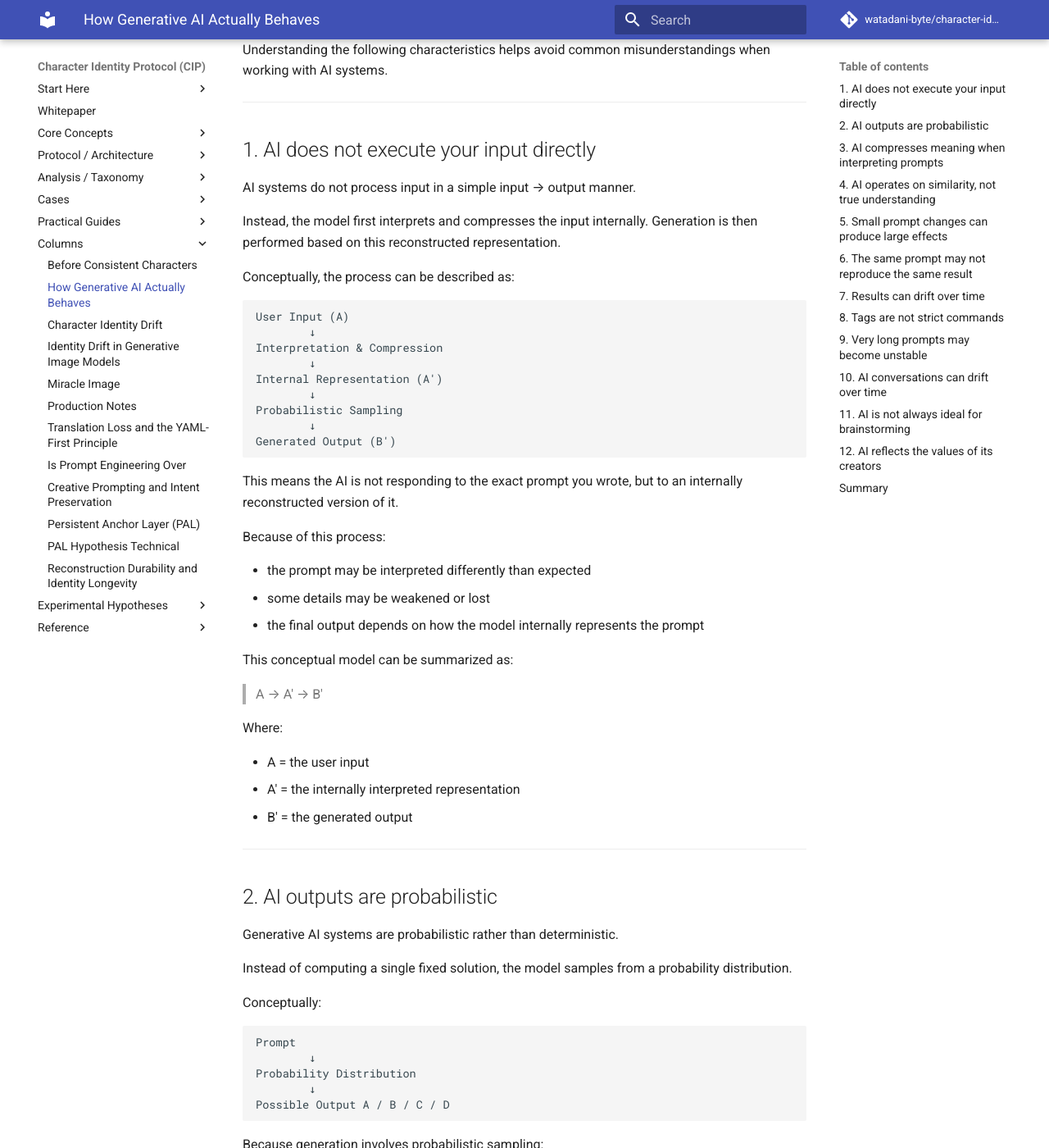
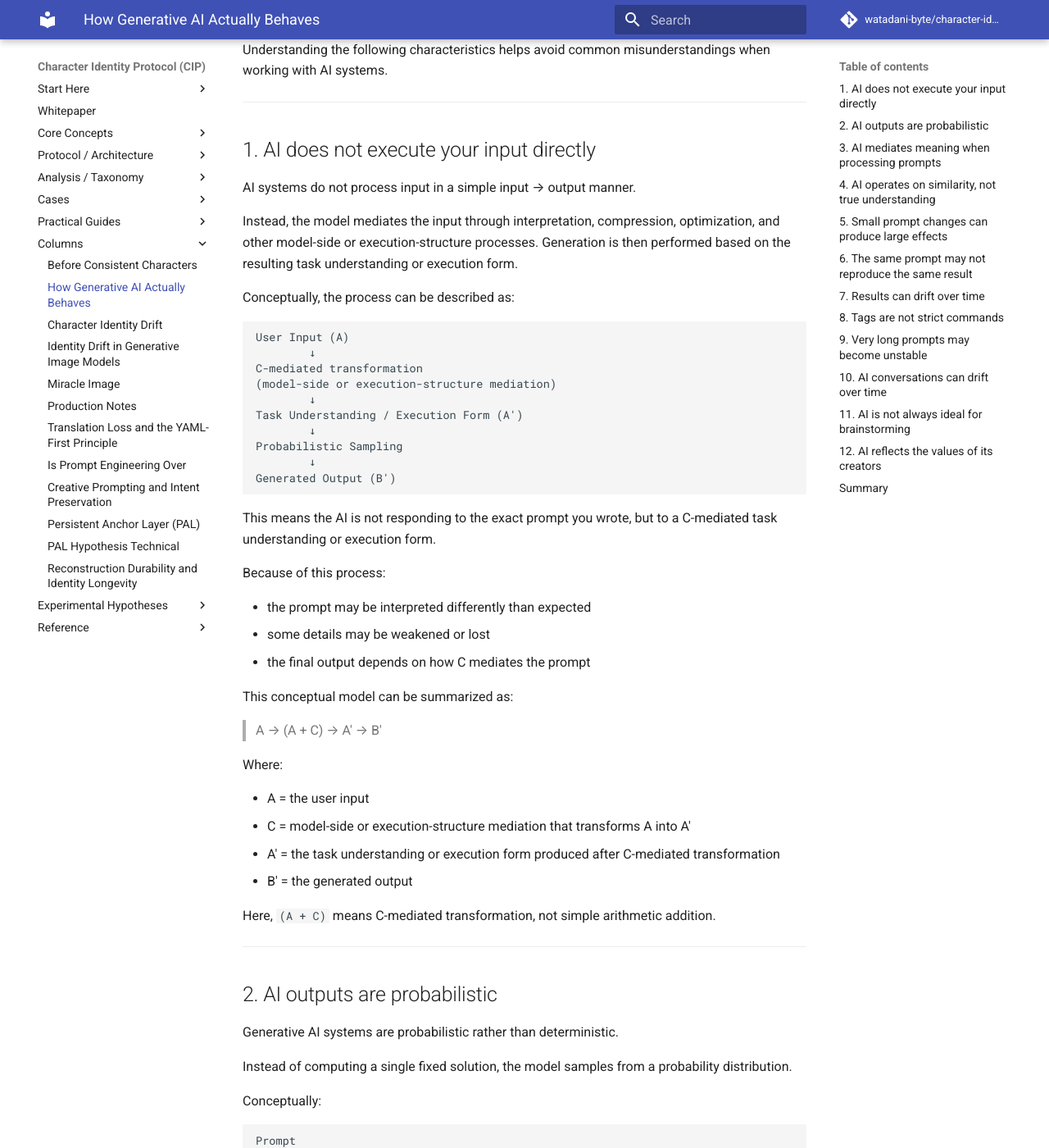
Before and after one commit to watadani-byte/character-identity-protocol, an MkDocs documentation site: the page built from docs/column_how_generative_ai_behaves.md, in a window 1280 px wide and 1400 px high, scrolled down 342 px. Shown: the whole window at 82% size. Built offline with MkDocs 1.6.1 and Material for MkDocs 9.7.7, drawn with Linux system fonts in a browser that asks for light colours; comment, search, counter and statistics services are not loaded; some of the changed text lies outside the part shown.

````diff
--- a/docs/column_how_generative_ai_behaves.md
+++ b/docs/column_how_generative_ai_behaves.md
@@ -18,40 +18,44 @@ Understanding the following characteristics helps avoid common misunderstandings
 
 AI systems do not process input in a simple input → output manner.
 
-Instead, the model first interprets and compresses the input internally.
-Generation is then performed based on this reconstructed representation.
+Instead, the model mediates the input through interpretation, compression, optimization, and other model-side or execution-structure processes.
+Generation is then performed based on the resulting task understanding or execution form.
 
 Conceptually, the process can be described as:
 
 ```
 User Input (A)
         ↓
-Interpretation & Compression
+C-mediated transformation
+(model-side or execution-structure mediation)
         ↓
-Internal Representation (A′)
+Task Understanding / Execution Form (A′)
         ↓
 Probabilistic Sampling
         ↓
 Generated Output (B′)
 ```
 
-This means the AI is not responding to the exact prompt you wrote, but to an internally reconstructed version of it.
+This means the AI is not responding to the exact prompt you wrote, but to a C-mediated task understanding or execution form.
 
 Because of this process:
 
 - the prompt may be interpreted differently than expected
 - some details may be weakened or lost
-- the final output depends on how the model internally represents the prompt
+- the final output depends on how C mediates the prompt
 
 This conceptual model can be summarized as:
 
-> A → A′ → B′
+> A → (A + C) → A′ → B′
 
 Where:
 
 - A = the user input
-- A′ = the internally interpreted representation
+- C = model-side or execution-structure mediation that transforms A into A′
+- A′ = the task understanding or execution form produced after C-mediated transformation
 - B′ = the generated output
+
+Here, `(A + C)` means C-mediated transformation, not simple arithmetic addition.
 
 -----
 
@@ -85,25 +89,25 @@ This characteristic is fundamental to how modern generative models operate.
 
 -----
 
-## 3. AI compresses meaning when interpreting prompts
+## 3. AI mediates meaning when processing prompts
 
-Long prompts are not processed word-for-word.
+Long prompts are not always processed word-for-word.
 
-Instead, the model compresses the prompt into a semantic representation before generation.
+Instead, the model may mediate the prompt through semantic compression and other forms of C-mediated transformation before generation.
 
 Conceptually:
 
 ```
 Long Prompt
         ↓
-Semantic Compression
+C-mediated transformation
         ↓
-Internal Meaning Representation
+Task Understanding / Execution Form
         ↓
 Generated Output
 ```
 
-Because of this compression process:
+Because of this mediation process:
 
 - some instructions may be ignored
 - certain details may disappear
@@ -265,17 +269,15 @@ Different AI systems may therefore behave differently even when given similar pr
 
 Generative AI systems should not be thought of as deterministic tools that simply execute instructions.
 
-Instead, they behave more like probabilistic pattern generators that internally reinterpret prompts before producing outputs.
+Instead, they behave more like probabilistic pattern generators that transform prompts through C-mediated transformation before producing outputs.
 
 Conceptually:
 
 ```
-A (user input)
-→ A′ (internal interpretation)
-→ B′ (generated output)
+A → (A + C) → A′ → B′
 ```
 
-Because generation relies on probabilistic sampling and internal reinterpretation:
+Because generation relies on probabilistic sampling and C-mediated transformation:
 
 - identical inputs may not produce identical outputs
 - results may vary between generations
````
Also changed, not shown: docs/cip_spec_v0.1.md (+1 -1 lines), docs/cip_terminology_mapping.md (+1 -1 lines), docs/technical_mechanism.md (+2 -3 lines).
